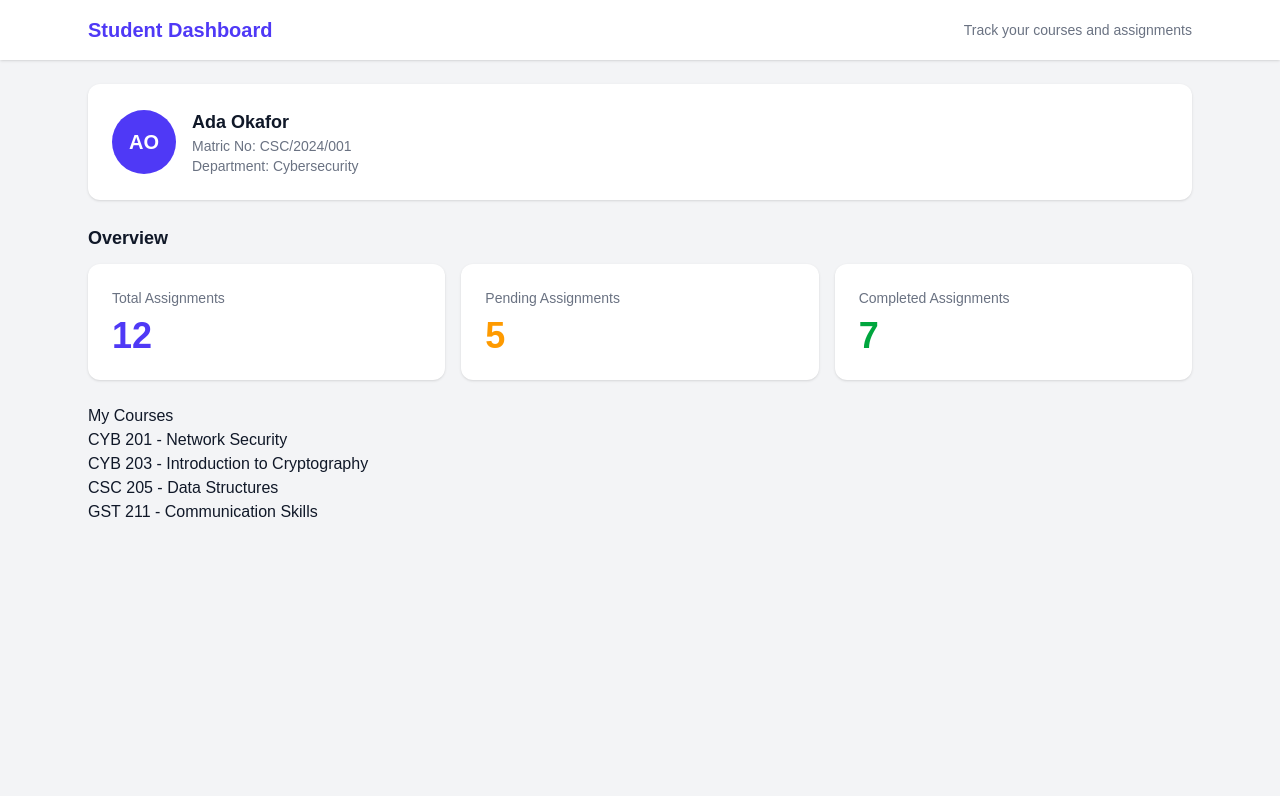
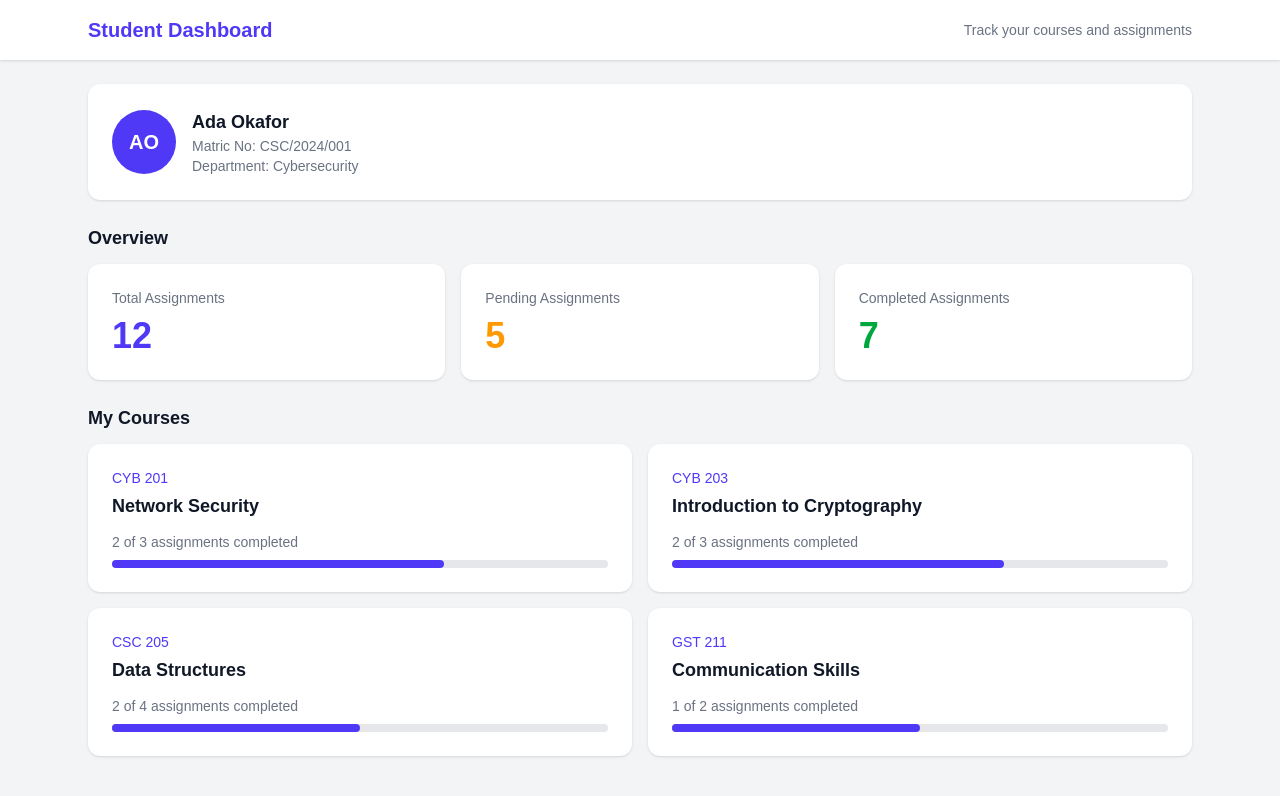
Before and after one commit to Hassanahayoola/myfirstapp, a Next.js app: page / in a window 1280 px wide. Shown: the top 796 px of the page. Built offline with nearby package versions, Linux system fonts and the light colour scheme.

Commit message:
style the courses

```diff
--- a/app/components/MyCourses.tsx
+++ b/app/components/MyCourses.tsx
@@ -1,16 +1,37 @@
-import { courses } from "../data";
+import { courses, assignments } from "../data";
 
 export default function MyCourses() {
   return (
     <section>
-      <h2>My Courses</h2>
-      <ul>
-        {courses.map((course) => (
-          <li key={course.code}>
-            {course.code} - {course.title}
-          </li>
-        ))}
-      </ul>
+      <h2 className="mb-3 text-lg font-semibold">My Courses</h2>
+      <div className="grid grid-cols-1 gap-4 sm:grid-cols-2">
+        {courses.map((course) => {
+          const courseAssignments = assignments.filter(
+            (assignment) => assignment.courseCode === course.code
+          );
+          const done = courseAssignments.filter(
+            (assignment) => assignment.completed
+          ).length;
+          const total = courseAssignments.length;
+          const percent = total === 0 ? 0 : Math.round((done / total) * 100);
+
+          return (
+            <div key={course.code} className="rounded-xl bg-white p-6 shadow-sm">
+              <p className="text-sm font-medium text-indigo-600">{course.code}</p>
+              <h3 className="mt-1 text-lg font-semibold">{course.title}</h3>
+              <p className="mt-3 text-sm text-gray-500">
+                {done} of {total} assignments completed
+              </p>
+              <div className="mt-2 h-2 w-full rounded-full bg-gray-200">
+                <div
+                  className="h-2 rounded-full bg-indigo-600"
+                  style={{ width: `${percent}%` }}
+                />
+              </div>
+            </div>
+          );
+        })}
+      </div>
     </section>
   );
 }
```
